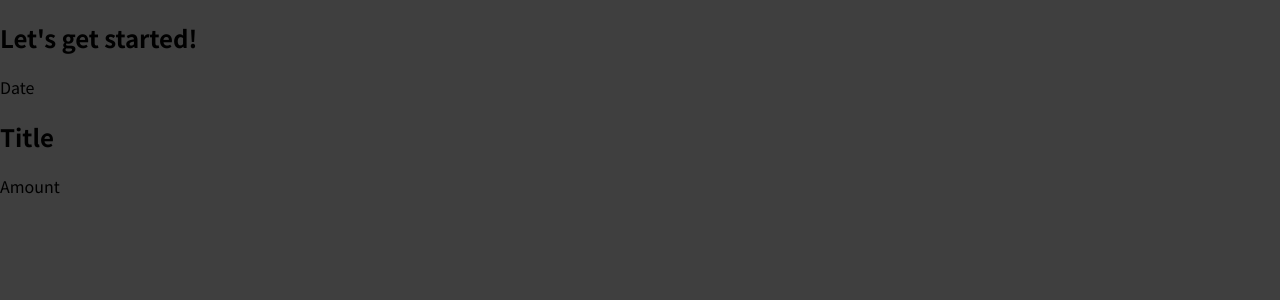
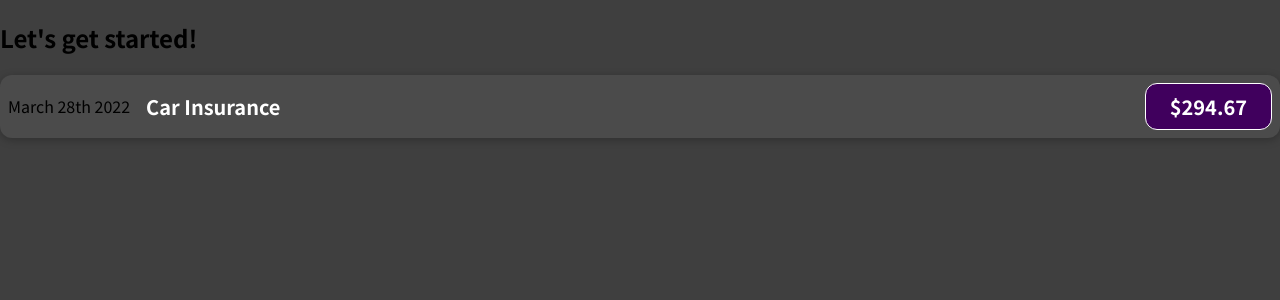
Before and after one commit to ichbinmin2/udemy-react-ts-redux-nextjs-study, a React (Create React App) app in the folder section-03/01-starting-setup/: page / in a window 1280 px wide. Shown: the top 300 px of the page. Built offline with nearby package versions, Linux system fonts and the light colour scheme.

Commit message:
📝 section-03 : Adding Basic CSS Styling

```diff
--- /dev/null
+++ b/section-03/01-starting-setup/src/components/ExpenseItem.css
@@ -0,0 +1,56 @@
+.expense-item {
+  display: flex;
+  justify-content: space-between;
+  align-items: center;
+  box-shadow: 0 2px 8px rgba(0, 0, 0, 0.25);
+  padding: 0.5rem;
+  margin: 1rem 0;
+  border-radius: 12px;
+  background-color: #4b4b4b;
+}
+
+.expense-item__description {
+  display: flex;
+  flex-direction: column;
+  gap: 1rem;
+  align-items: flex-end;
+  flex-flow: column-reverse;
+  justify-content: flex-start;
+  flex: 1;
+}
+
+.expense-item h2 {
+  color: #3a3a3a;
+  font-size: 1rem;
+  flex: 1;
+  margin: 0 1rem;
+  color: white;
+}
+
+.expense-item__price {
+  font-size: 1rem;
+  font-weight: bold;
+  color: white;
+  background-color: #40005d;
+  border: 1px solid white;
+  padding: 0.5rem;
+  border-radius: 12px;
+}
+
+@media (min-width: 580px) {
+  .expense-item__description {
+    flex-direction: row;
+    align-items: center;
+    justify-content: flex-start;
+    flex: 1;
+  }
+
+  .expense-item__description h2 {
+    font-size: 1.25rem;
+  }
+
+  .expense-item__price {
+    font-size: 1.25rem;
+    padding: 0.5rem 1.5rem;
+  }
+}
--- a/section-03/01-starting-setup/src/components/ExpenseItem.js
+++ b/section-03/01-starting-setup/src/components/ExpenseItem.js
@@ -1,12 +1,13 @@
 import React from "react";
+import "./ExpenseItem.css";
 
 const ExpenseItem = () => {
   return (
-    <div>
-      <div>Date</div>
-      <div>
-        <h2>Title</h2>
-        <div>Amount</div>
+    <div className="expense-item">
+      <div>March 28th 2022</div>
+      <div className="expense-item__description">
+        <h2>Car Insurance</h2>
+        <div className="expense-item__price">$294.67</div>
       </div>
     </div>
   );
```
Also changed, not shown: 2 other files (tests, documents, lock files or other folders).
